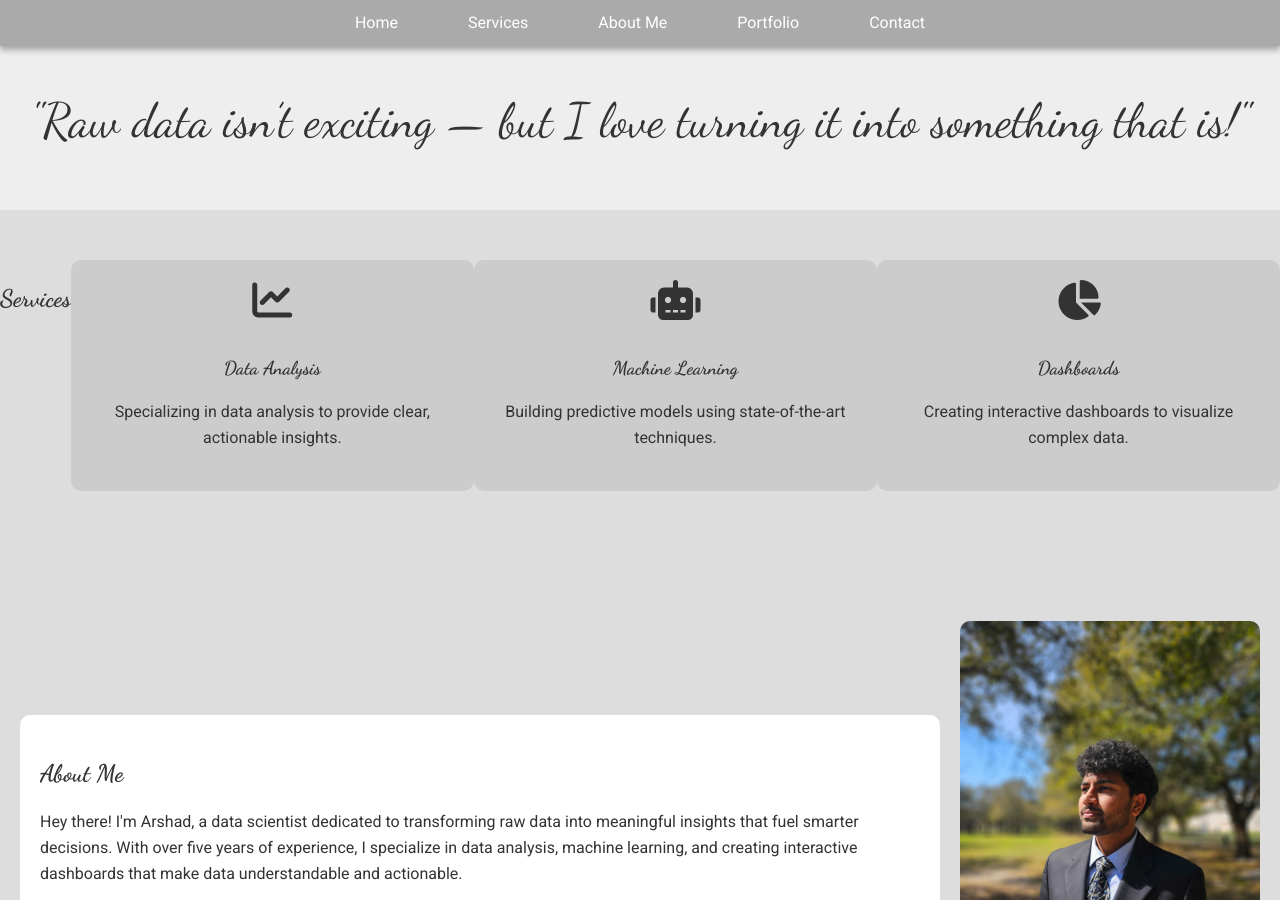
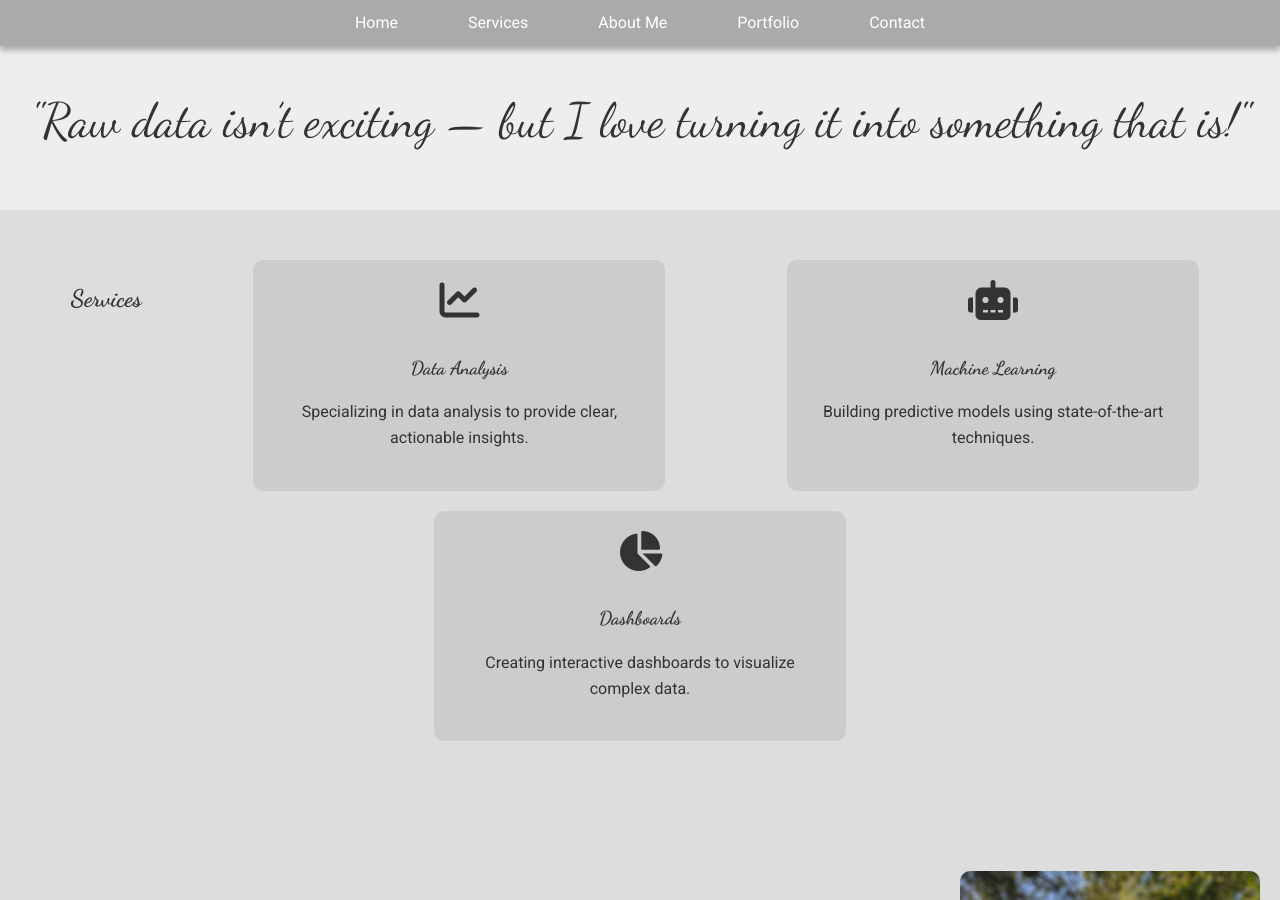
Before and after one commit to arshadsm/arshadsm.github.io, a Jekyll site: the page built from index.md, in a window 1280 px wide and 900 px high, scrolled down 867 px. Built offline with Jekyll 4.4.1, drawn with Linux system fonts in a browser that asks for light colours.

Commit message:
Update styles.css

```diff
--- a/styles/styles.css
+++ b/styles/styles.css
@@ -109,7 +109,7 @@
 }
 
 .portfolio-item {
-    width: 48%; /* Set each item to take up about half the container width */
+    width: calc(50% - 20px); /* Adjust width to account for spacing */
     margin-bottom: 20px; /* Add some space below each item */
     border-radius: 10px;
     overflow: hidden;
@@ -152,12 +152,13 @@
     color: #000000;
 }
 
-/* Services */
+/* Services Section */
 .services {
     display: flex;
     justify-content: space-around;
-    padding: 50px 0;
+    padding: 50px 20px;
     background-color: #DDDDDD; /* Light gray background for better contrast */
+    flex-wrap: wrap; /* Allow wrapping if needed */
 }
 
 .service-item {
@@ -167,8 +168,8 @@
     padding: 20px;
     border-radius: 10px;
     width: 30%;
+    margin: 0 10px 20px 10px; /* Add margin for spacing */
     transition: transform 0.3s ease;
-    margin-bottom: 20px; /* Add margin for spacing */
 }
 
 .service-item:hover {
@@ -179,6 +180,15 @@
     font-size: 2.5em;
     color: #333333;
     margin-bottom: 15px;
+}
+
+/* Section Heading */
+.services-heading {
+    text-align: center;
+    font-size: 2.5em;
+    margin-bottom: 20px;
+    font-family: 'Dancing Script', cursive; /* Stylish cursive font */
+    color: #333333;
 }
 
 /* Intro Section */
```
